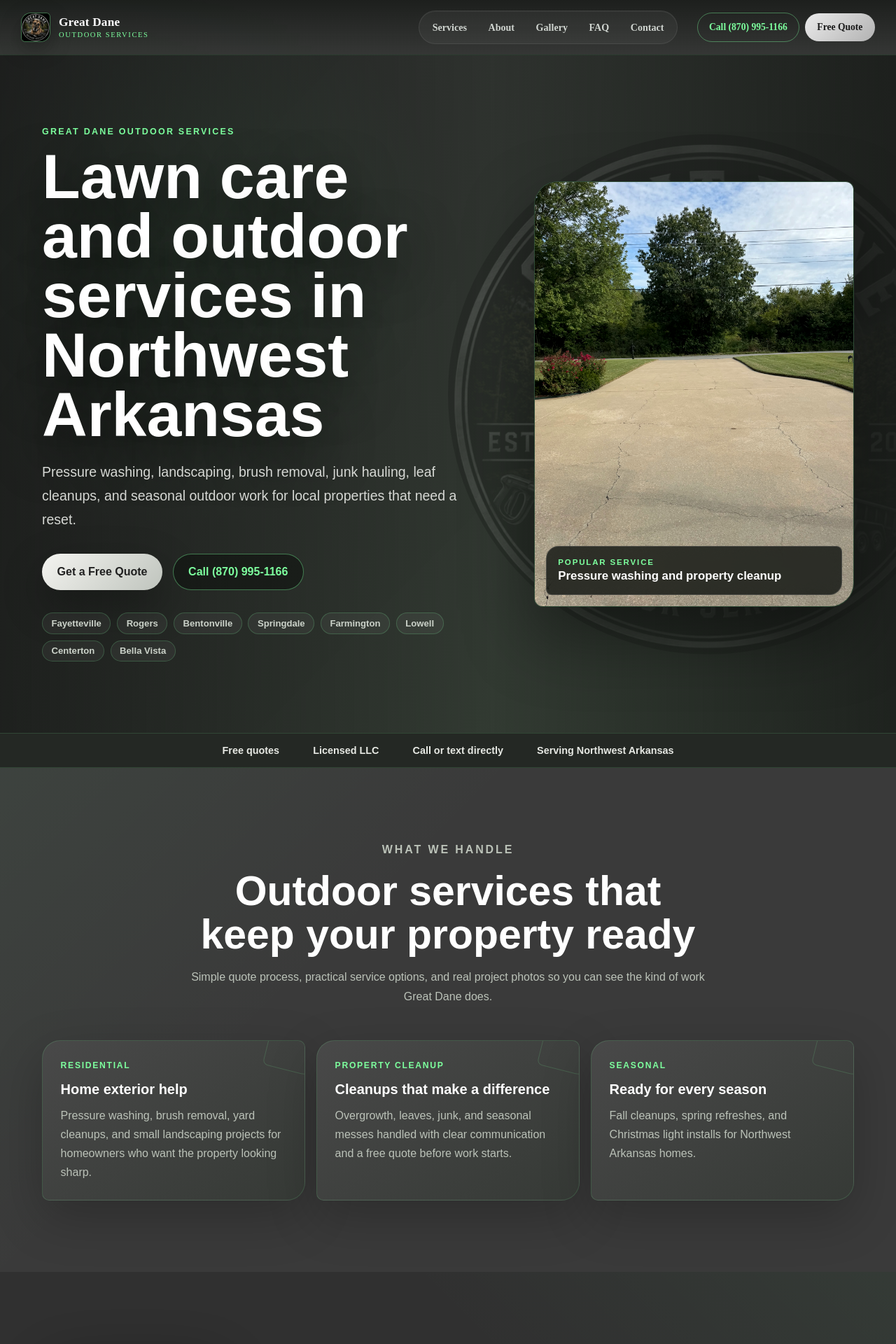
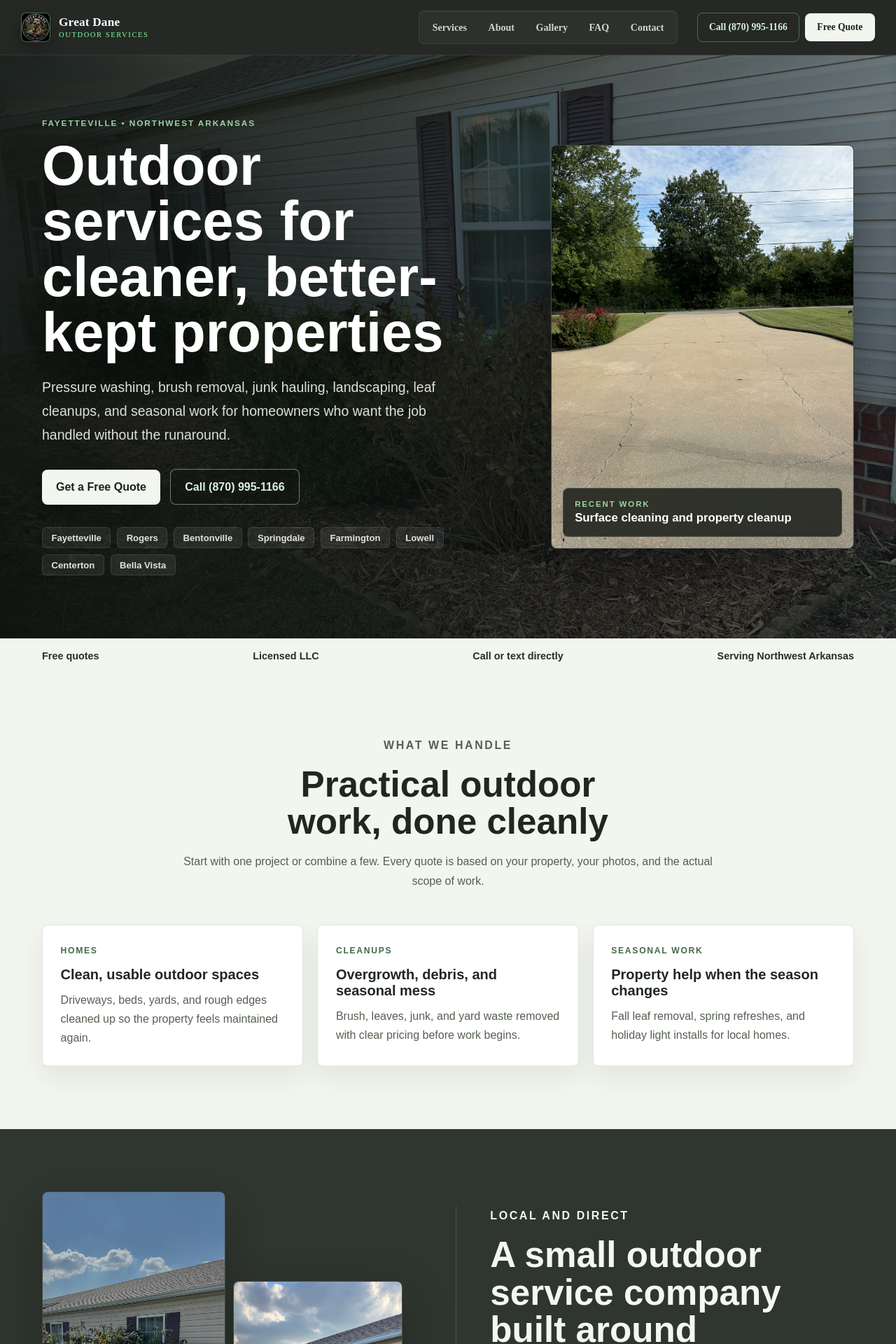
Before and after one commit to gpillow/Great-Dane-Outdoor-Services, a Next.js app: page / in a window 1280 px wide. Shown: the top 1920 px of the page at 70% size. Built offline with nearby package versions, Linux system fonts and the light colour scheme.

Commit message:
Refine homepage for premium outdoor service feel

```diff
--- a/app/globals.css
+++ b/app/globals.css
@@ -961,3 +961,275 @@
     grid-template-columns: 1fr !important;
   }
 }
+
+/* ─── Premium Outdoor Services Refresh ─── */
+:root {
+  --green-bright: #8ccf9a;
+  --green-mid: #355f43;
+  --green-light: #6da879;
+  --ink: #f6f7f3;
+  --muted: #c8cec5;
+  --panel: #353936;
+  --panel-strong: #424840;
+  --line: rgba(140, 207, 154, 0.18);
+}
+
+.site-header {
+  background: rgba(24, 27, 24, 0.94);
+  border-bottom: 1px solid rgba(255, 255, 255, 0.08);
+  box-shadow: none;
+}
+.site-header.scrolled {
+  background: rgba(21, 24, 21, 0.96);
+  box-shadow: 0 14px 36px rgba(0, 0, 0, 0.22);
+}
+.nav-logo-mark,
+.nav-hamburger {
+  border-radius: 8px;
+}
+.nav-links {
+  border-radius: 8px;
+  background: rgba(255, 255, 255, 0.035);
+}
+.nav-links a,
+.nav-call,
+.nav-cta,
+.nav-mobile a,
+.nav-mobile-call,
+.nav-mobile-cta {
+  border-radius: 8px !important;
+}
+.nav-call {
+  color: #d8f3dd;
+  border-color: rgba(140, 207, 154, 0.4);
+}
+.nav-cta,
+.home-btn-primary {
+  background: #f3f5ef;
+  color: #1d211d;
+}
+
+.home-page {
+  background: #2d312d;
+  color: #f6f7f3;
+}
+.home-hero {
+  min-height: calc(92vh - var(--nav-height));
+  background: #232823;
+  padding: clamp(4rem, 7vw, 6.5rem) 0;
+}
+.home-hero::before {
+  content: "";
+  position: absolute;
+  inset: 0;
+  background:
+    linear-gradient(90deg, rgba(22, 27, 22, 0.92) 0%, rgba(22, 27, 22, 0.74) 44%, rgba(22, 27, 22, 0.36) 100%),
+    url("/cutdown-optimized.jpg") center / cover;
+  opacity: 1;
+}
+.home-hero-bg {
+  display: none;
+}
+.home-hero-overlay {
+  background: linear-gradient(180deg, rgba(0,0,0,0.08), rgba(0,0,0,0.38));
+}
+.home-hero-grid {
+  grid-template-columns: minmax(0, 0.95fr) minmax(320px, 0.62fr);
+}
+.home-kicker {
+  color: #9bd3a5;
+  font-size: 0.74rem;
+  letter-spacing: 0.16em;
+}
+.home-hero-copy h1 {
+  max-width: 780px;
+  font-size: clamp(2.7rem, 6.2vw, 5.65rem);
+  line-height: 1;
+  font-weight: 850;
+  text-shadow: 0 20px 55px rgba(0,0,0,0.46);
+}
+.home-hero-lede {
+  max-width: 610px;
+  color: #dce2d8;
+}
+.home-btn {
+  min-height: 50px;
+  border-radius: 8px;
+  padding-inline: 1.25rem;
+}
+.home-btn-primary {
+  box-shadow: 0 18px 42px rgba(0,0,0,0.24);
+}
+.home-btn-secondary {
+  color: #d8f3dd;
+  border-color: rgba(216, 243, 221, 0.45);
+  background: rgba(16, 20, 16, 0.42);
+}
+.home-city-row span {
+  border-radius: 6px;
+  color: #dfe5da;
+  background: rgba(255,255,255,0.075);
+  border-color: rgba(255,255,255,0.1);
+}
+.home-hero-card {
+  min-height: 460px;
+  border-radius: 8px;
+  border-color: rgba(255,255,255,0.16);
+  box-shadow: 0 30px 75px rgba(0,0,0,0.38);
+}
+.home-hero-card img {
+  min-height: 460px;
+  filter: saturate(0.88) contrast(1.03);
+}
+.home-hero-card-caption {
+  border-radius: 8px;
+  background: rgba(23, 28, 23, 0.82);
+}
+.home-hero-card-caption span {
+  color: #9bd3a5;
+}
+.home-trust-strip {
+  background: #f3f5ef;
+  border: 0;
+  padding: 1.05rem 0;
+}
+.home-trust-inner {
+  justify-content: space-between;
+}
+.home-trust-inner span {
+  color: #263026;
+  font-weight: 850;
+}
+.home-section {
+  padding: clamp(4rem, 7vw, 6rem) 0;
+}
+.home-section-light {
+  background: #f3f5ef;
+}
+.home-story-section {
+  background: #2f352f;
+}
+.home-project-section {
+  background: #e8ece5;
+}
+.home-cta-section {
+  background: #293029;
+}
+.home-section-heading h2,
+.home-story-copy h2,
+.home-cta-panel h2 {
+  font-size: clamp(2rem, 4vw, 3.55rem);
+  font-weight: 850;
+  color: #1f271f;
+}
+.home-section-light .home-section-heading p,
+.home-project-section .home-section-heading p,
+.home-section-light .home-category-card p,
+.home-section-light .home-service-card p,
+.home-service-card p {
+  color: #556052;
+}
+.home-story-copy h2,
+.home-story-copy p,
+.home-cta-panel h2,
+.home-cta-panel p,
+.home-story-section .home-kicker,
+.home-cta-panel .home-kicker {
+  color: #f5f7f1;
+}
+.home-story-copy p,
+.home-cta-panel p {
+  color: #c8d0c5;
+}
+.home-category-grid {
+  gap: 1.25rem;
+}
+.home-service-grid {
+  gap: 0;
+  border: 1px solid rgba(38, 48, 38, 0.14);
+  background: rgba(38, 48, 38, 0.14);
+}
+.home-category-card,
+.home-service-card {
+  border-radius: 8px;
+  border: 1px solid rgba(38, 48, 38, 0.12);
+  background: #ffffff;
+  box-shadow: 0 16px 36px rgba(36, 42, 36, 0.08);
+}
+.home-service-card {
+  border-radius: 0;
+  box-shadow: none;
+}
+.home-category-card::after,
+.home-service-card::after {
+  display: none;
+}
+.home-category-card span,
+.home-service-card span {
+  color: #416a4a;
+}
+.home-category-card h3,
+.home-service-card h3 {
+  color: #202820;
+}
+.home-service-card a,
+.home-text-link {
+  color: #315b3c;
+}
+.home-image-stack img {
+  border-radius: 8px !important;
+  border-color: rgba(255,255,255,0.12);
+  box-shadow: 0 24px 70px rgba(0,0,0,0.24);
+}
+.home-story-copy {
+  border-left-color: rgba(216, 243, 221, 0.18);
+}
+.gallery-frame {
+  border-radius: 8px;
+  background: #ffffff;
+  border-color: rgba(38, 48, 38, 0.12);
+  box-shadow: 0 22px 48px rgba(36, 42, 36, 0.12);
+}
+.home-project-label {
+  color: #273027;
+}
+.home-project-section .home-btn-secondary {
+  color: #263026;
+  border-color: rgba(38, 48, 38, 0.28);
+  background: #fff;
+}
+.home-cta-panel {
+  border-radius: 8px;
+  background:
+    linear-gradient(90deg, rgba(31, 39, 31, 0.94), rgba(31, 39, 31, 0.78)),
+    url("/afterbrick-optimized.jpg") center / cover;
+  border-color: rgba(255,255,255,0.12);
+}
+
+@media (max-width: 980px) {
+  .home-trust-inner {
+    justify-content: center;
+  }
+}
+
+@media (max-width: 640px) {
+  .home-hero {
+    padding: 4rem 0;
+  }
+  .home-hero::before {
+    background:
+      linear-gradient(180deg, rgba(22, 27, 22, 0.93), rgba(22, 27, 22, 0.76)),
+      url("/cutdown-optimized.jpg") center / cover;
+  }
+  .home-hero-card {
+    display: none;
+  }
+  .home-service-grid {
+    border: 0;
+    gap: 1rem;
+    background: transparent;
+  }
+  .home-service-card {
+    border-radius: 8px;
+  }
+}
--- a/app/page.tsx
+++ b/app/page.tsx
@@ -21,19 +21,19 @@ const cities = ['Fayetteville', 'Rogers', 'Bentonville', 'Springdale', 'Farmingt
 
 const serviceGroups = [
   {
-    label: 'Residential',
-    title: 'Home exterior help',
-    text: 'Pressure washing, brush removal, yard cleanups, and small landscaping projects for homeowners who want the property looking sharp.',
+    label: 'Homes',
+    title: 'Clean, usable outdoor spaces',
+    text: 'Driveways, beds, yards, and rough edges cleaned up so the property feels maintained again.',
   },
   {
-    label: 'Property Cleanup',
-    title: 'Cleanups that make a difference',
-    text: 'Overgrowth, leaves, junk, and seasonal messes handled with clear communication and a free quote before work starts.',
+    label: 'Cleanups',
+    title: 'Overgrowth, debris, and seasonal mess',
+    text: 'Brush, leaves, junk, and yard waste removed with clear pricing before work begins.',
   },
   {
-    label: 'Seasonal',
-    title: 'Ready for every season',
-    text: 'Fall cleanups, spring refreshes, and Christmas light installs for Northwest Arkansas homes.',
+    label: 'Seasonal Work',
+    title: 'Property help when the season changes',
+    text: 'Fall leaf removal, spring refreshes, and holiday light installs for local homes.',
   },
 ]
 
@@ -71,10 +71,10 @@ export default function HomePage() {
         <div className="home-shell home-hero-grid">
           <ScrollReveal direction="left">
             <div className="home-hero-copy">
-              <p className="home-kicker">Great Dane Outdoor Services</p>
-              <h1>Lawn care and outdoor services in Northwest Arkansas</h1>
+              <p className="home-kicker">Fayetteville • Northwest Arkansas</p>
+              <h1>Outdoor services for cleaner, better-kept properties</h1>
               <p className="home-hero-lede">
-                Pressure washing, landscaping, brush removal, junk hauling, leaf cleanups, and seasonal outdoor work for local properties that need a reset.
+                Pressure washing, brush removal, junk hauling, landscaping, leaf cleanups, and seasonal work for homeowners who want the job handled without the runaround.
               </p>
               <div className="home-hero-actions">
                 <a href="/contact" className="home-btn home-btn-primary">Get a Free Quote</a>
@@ -97,8 +97,8 @@ export default function HomePage() {
                 unoptimized
               />
               <div className="home-hero-card-caption">
-                <span>Popular service</span>
-                <strong>Pressure washing and property cleanup</strong>
+                <span>Recent work</span>
+                <strong>Surface cleaning and property cleanup</strong>
               </div>
             </div>
           </ScrollReveal>
@@ -116,8 +116,8 @@ export default function HomePage() {
           <ScrollReveal>
             <div className="home-section-heading">
               <p className="home-kicker">What We Handle</p>
-              <h2>Outdoor services that keep your property ready</h2>
-              <p>Simple quote process, practical service options, and real project photos so you can see the kind of work Great Dane does.</p>
+              <h2>Practical outdoor work, done cleanly</h2>
+              <p>Start with one project or combine a few. Every quote is based on your property, your photos, and the actual scope of work.</p>
             </div>
           </ScrollReveal>
 
@@ -146,13 +146,13 @@ export default function HomePage() {
 
           <ScrollReveal direction="right">
             <div className="home-story-copy">
-              <p className="home-kicker">Built Locally</p>
-              <h2>Grounded outdoor work for NWA homes</h2>
+              <p className="home-kicker">Local and Direct</p>
+              <h2>A small outdoor service company built around showing up</h2>
               <p>
-                Great Dane is starting with the kind of work homeowners actually need: clean driveways, reclaimed yards, cleared brush, hauled junk, and properties that feel usable again.
+                Great Dane is starting with the kind of work homeowners actually need: clean driveways, reclaimed yards, cleared brush, hauled junk, and yards that feel usable again.
               </p>
               <p>
-                You do not need a giant commercial contract to get professional communication. Call, text, or send photos and you will get a straightforward quote.
+                You do not need a big maintenance contract to get professional communication. Call, text, or send photos and you will get a straightforward quote.
               </p>
               <a href="/about" className="home-text-link">Learn about Great Dane →</a>
             </div>
@@ -165,8 +165,8 @@ export default function HomePage() {
           <ScrollReveal>
             <div className="home-section-heading">
               <p className="home-kicker">Services</p>
-              <h2>Comprehensive outdoor service options</h2>
-              <p>Pick one job or bundle a few together. Every estimate is free and based on the actual scope of your property.</p>
+              <h2>The core work homeowners ask for most</h2>
+              <p>Clear service options, no inflated promises, and a direct path to getting on the schedule.</p>
             </div>
           </ScrollReveal>
 
@@ -190,8 +190,8 @@ export default function HomePage() {
           <ScrollReveal>
             <div className="home-section-heading">
               <p className="home-kicker">Project Proof</p>
-              <h2>See the difference before you book</h2>
-              <p>Drag the sliders to compare real before-and-after work from Great Dane Outdoor Services.</p>
+              <h2>Before and after work you can inspect</h2>
+              <p>Real property photos say more than stock imagery ever could.</p>
             </div>
           </ScrollReveal>
 
```
